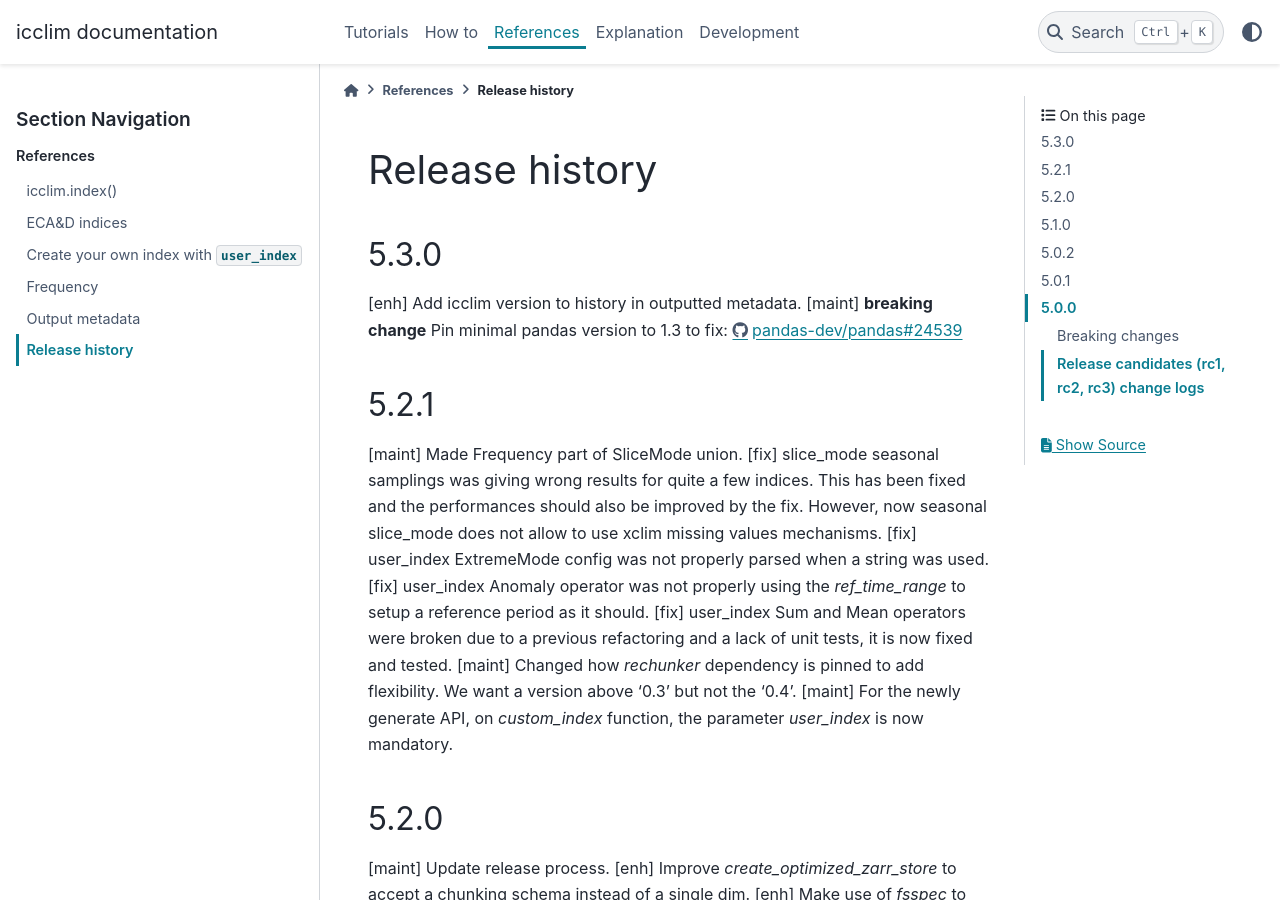
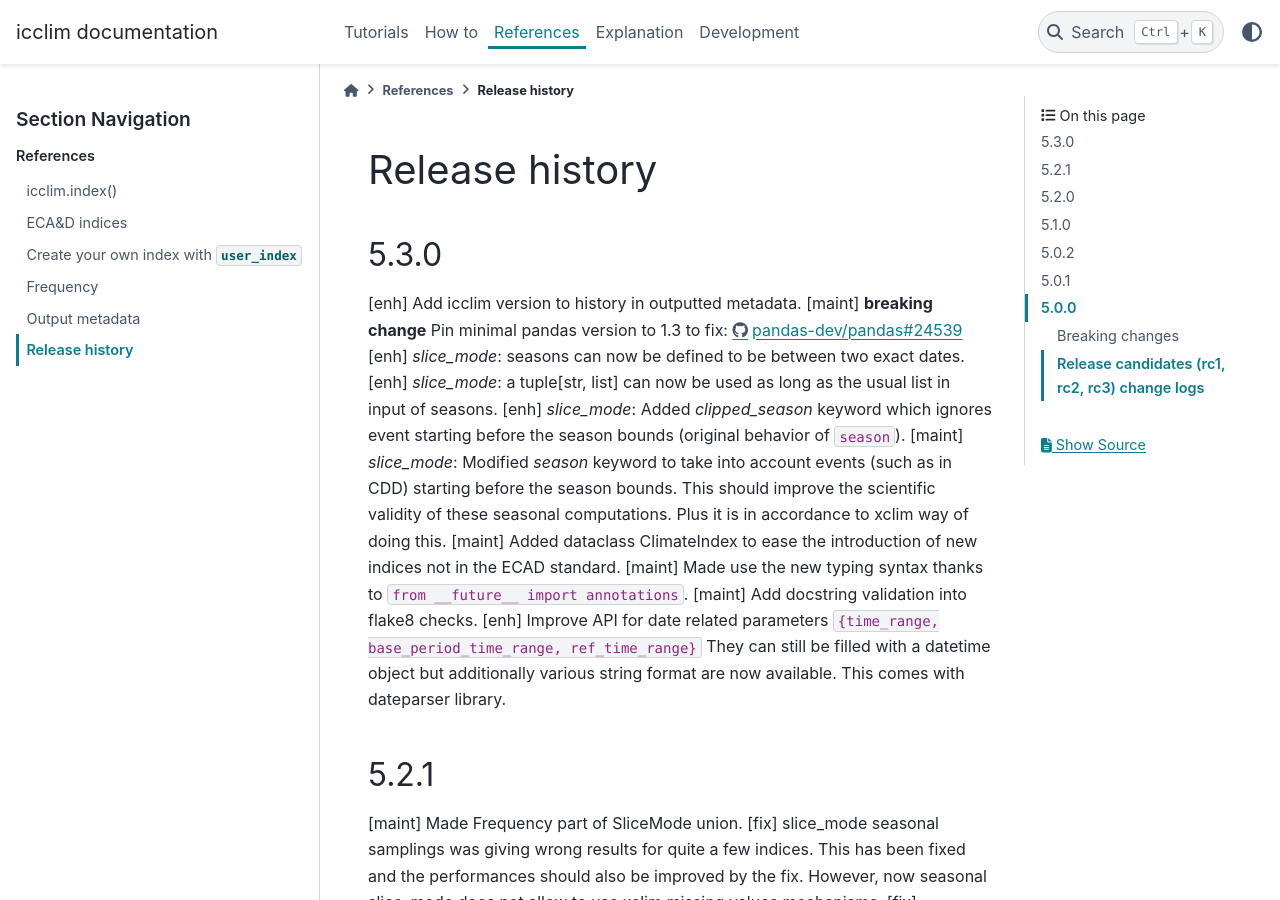
Before and after one commit to cerfacs-globc/icclim, a Sphinx documentation site: the page built from doc/source/references/release_notes.rst, in a window 1280 px wide and 900 px high. Built offline with Sphinx 7.4.7 and the PyData theme 0.15.4, drawn with Linux system fonts in a browser that asks for light colours; the version number could not be read and is left out.

Commit message:
[skip ci] DOC: Add release notes

```diff
--- a/doc/source/references/release_notes.rst
+++ b/doc/source/references/release_notes.rst
@@ -2,9 +2,20 @@ Release history
 ===============
 
 5.3.0
----------
+-----
 [enh] Add icclim version to history in outputted metadata.
 [maint] **breaking change** Pin minimal pandas version to 1.3 to fix: https://github.com/pandas-dev/pandas/issues/24539
+[enh] `slice_mode`: seasons can now be defined to be between two exact dates.
+[enh] `slice_mode`: a tuple[str, list] can now be used as long as the usual list in input of seasons.
+[enh] `slice_mode`: Added `clipped_season` keyword which ignores event starting before the season bounds (original behavior of ``season``).
+[maint] `slice_mode`: Modified `season` keyword to take into account events (such as in CDD) starting before the season bounds.
+This should improve the scientific validity of these seasonal computations. Plus it is in accordance to xclim way of doing this.
+[maint] Added dataclass ClimateIndex to ease the introduction of new indices not in the ECAD standard.
+[maint] Made use the new typing syntax thanks to ``from __future__ import annotations``.
+[maint] Add docstring validation into flake8 checks.
+[enh] Improve API for date related parameters ``{time_range, base_period_time_range, ref_time_range}``
+They can still be filled with a datetime object but additionally various string format are now available.
+This comes with dateparser library.
 
 5.2.1
 -----
```
Also changed, not shown: 1 other file.
